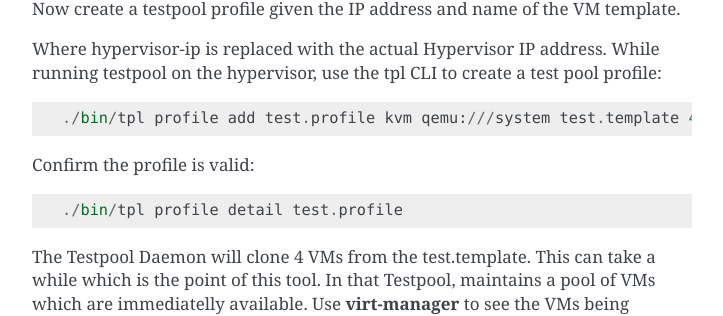
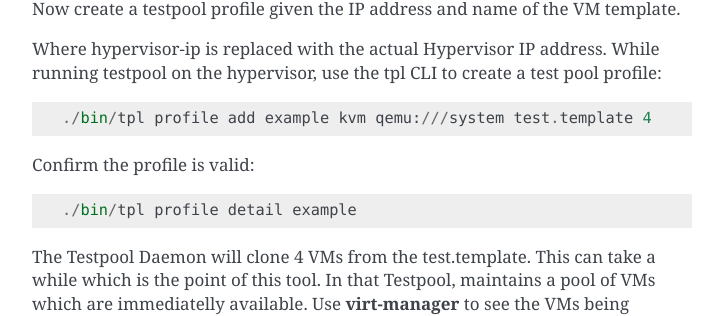
Before and after one commit to testcraftsman/testpool, a Sphinx documentation site: the page built from docs/source/quickstart.rst, in a window 1280 px wide and 900 px high, scrolled down 2026 px, cut to the strip 0-727 px from the top of the window. Shown: the part 310-626 px from the top of the strip, without its empty margins (388-1111 px from the left). Built offline with Sphinx 7.4.7, drawn with Linux system fonts in a browser that asks for light colours.

Commit message:
Switched quick start to use a unique profile name example.

```diff
--- a/docs/source/quickstart.rst
+++ b/docs/source/quickstart.rst
@@ -107,11 +107,11 @@ Where hypervisor-ip is replaced with the actual Hypervisor IP address.  While
 running testpool on the hypervisor, use the tpl CLI to create a test pool
 profile::
 
-  ./bin/tpl profile add test.profile kvm qemu:///system test.template 4
+  ./bin/tpl profile add example kvm qemu:///system test.template 4
 
 Confirm the profile is valid::
 
-  ./bin/tpl profile detail test.profile
+  ./bin/tpl profile detail example
 
 The Testpool Daemon will clone 4 VMs from the test.template. This can take
 a while which is the point of this tool. In that Testpool, maintains a
```
Also changed, not shown: 2 other files.
